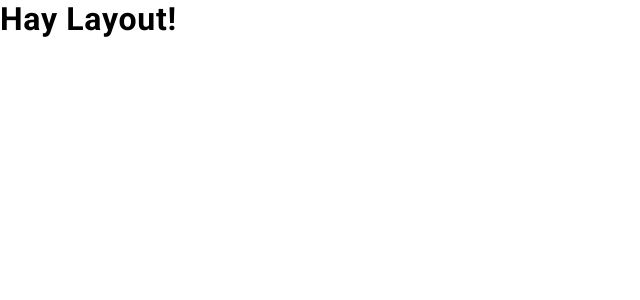
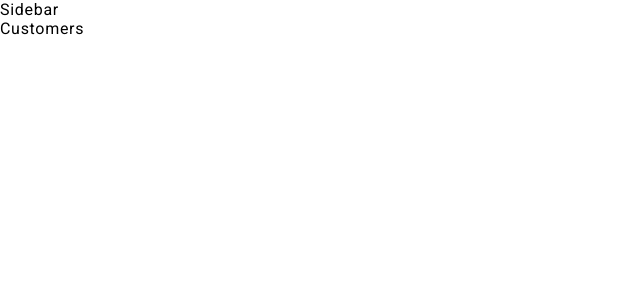
Before and after one commit to vkp3012/admin, a React (Create React App) app: page /customers in a window 1280 px wide. Shown: the top 300 px of the page, without its empty margins (0-640 px from the left). Built offline with nearby package versions, Linux system fonts and the light colour scheme.

Commit message:
create a routes

```diff
--- a/package.json
+++ b/package.json
@@ -11,7 +11,7 @@
     "react-apexcharts": "^1.4.0",
     "react-dom": "^18.2.0",
     "react-redux": "^8.0.5",
-    "react-router-dom": "^6.8.1",
+    "react-router-dom": "^5.3.4",
     "react-scripts": "5.0.1",
     "redux": "^4.2.1",
     "web-vitals": "^2.1.4"
--- /dev/null
+++ b/src/components/Routes.jsx
@@ -0,0 +1,15 @@
+import React from 'react'
+import { Route, Switch } from "react-router-dom";
+import Dashboard from '../pages/Dashboard';
+import Customers from '../pages/Customers';
+
+const Routes = () => {
+    return (
+        <Switch>
+            <Route path = "/" exact component = {Dashboard} />
+            <Route path = "/customers" component = {Customers} />
+        </Switch>
+    )
+}
+
+export default Routes
--- a/src/components/layout/Layout.jsx
+++ b/src/components/layout/Layout.jsx
@@ -1,10 +1,22 @@
 import React from 'react'
+import { BrowserRouter, Route } from 'react-router-dom';
+import Sidebar from '../sidebar/Sidebar';
+import Routes from '../Routes';
 
 const Layout = () => {
     return (
-        <div>
-            <h1>Hay Layout!</h1>
-        </div>
+        <BrowserRouter>
+            <Route render = {(props)=>(
+                <div className='layout'>
+                    <Sidebar {...props}/>
+                    <div className="layout__content">
+                        <div className="layout__content-main">
+                            <Routes />
+                        </div>
+                    </div>
+                </div>
+            )}/>
+        </BrowserRouter>
     )
 }
 
--- /dev/null
+++ b/src/components/sidebar/Sidebar.jsx
@@ -0,0 +1,11 @@
+import React from 'react'
+
+const Sidebar = () => {
+    return (
+        <div>
+            Sidebar
+        </div>
+    )
+}
+
+export default Sidebar
--- /dev/null
+++ b/src/pages/Customers.jsx
@@ -0,0 +1,11 @@
+import React from 'react'
+
+const Customers = () => {
+    return (
+        <div>
+            Customers
+        </div>
+    )
+}
+
+export default Customers
--- /dev/null
+++ b/src/pages/Dashboard.jsx
@@ -0,0 +1,11 @@
+import React from 'react'
+
+const Dashboard = () => {
+    return (
+        <div>
+            Dashboard Open
+        </div>
+    )
+}
+
+export default Dashboard
```
Also changed, not shown: 1 other file (tests, documents, lock files or other folders).
